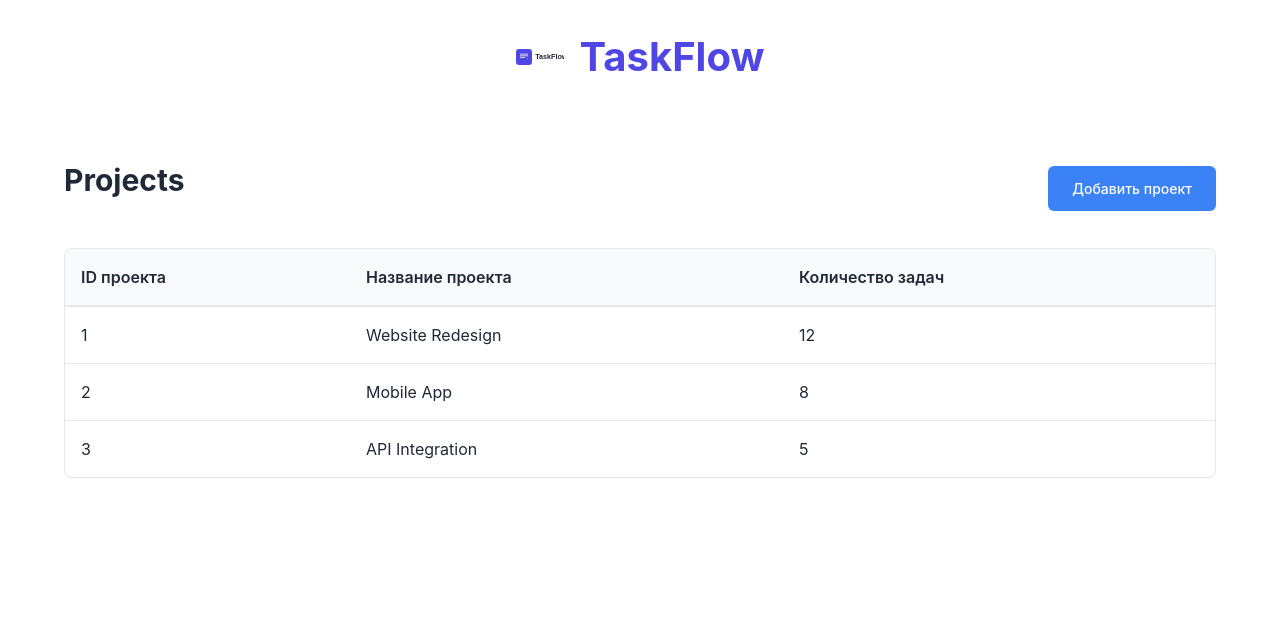
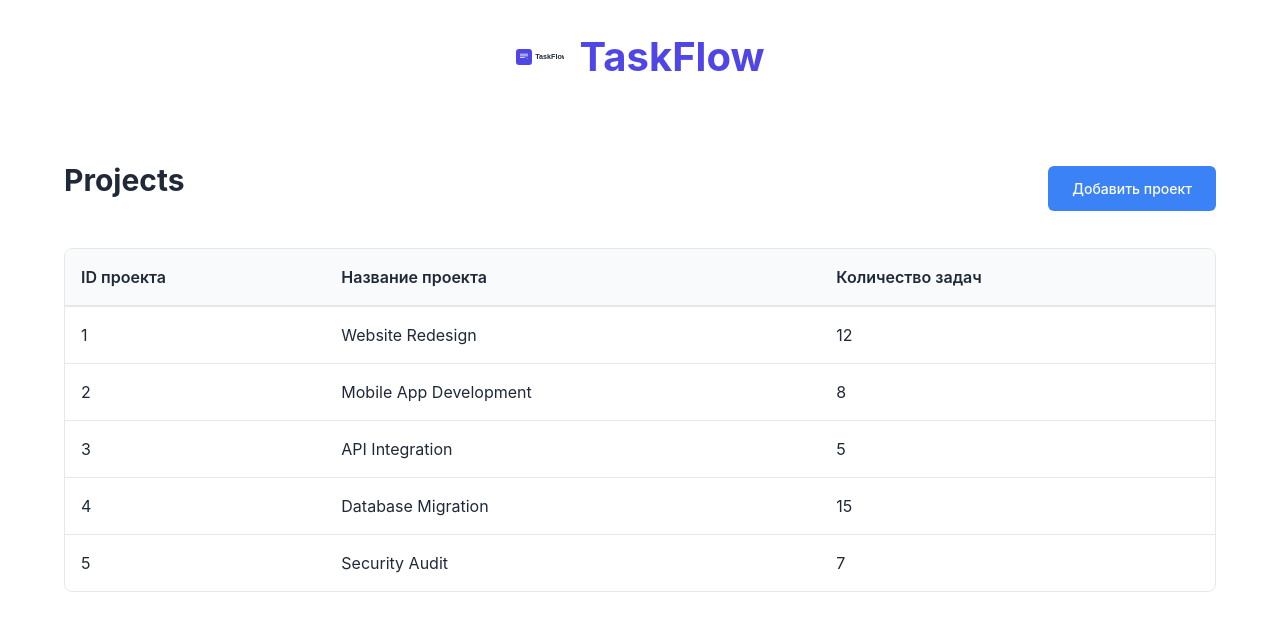
Before and after one commit to sundevil666/project-task-manager-vue, a Vue app: page / in a window 1280 px wide. Shown: the top 630 px of the page. Built offline with nearby package versions, Linux system fonts and the light colour scheme.

Commit message:
connect projects to pinia store

```diff
--- a/src/components/ProjectRow.vue
+++ b/src/components/ProjectRow.vue
@@ -10,7 +10,11 @@
 interface Project {
   id: number
   name: string
+  description: string
+  status: 'Planning' | 'In Progress' | 'Completed' | 'On Hold'
+  createdDate: string
   taskCount: number
+  tasks?: any[]
 }
 
 defineProps<{
--- a/src/pages/ProjectsPage.vue
+++ b/src/pages/ProjectsPage.vue
@@ -6,7 +6,10 @@
     </div>
 
     <div class="projects-table-container">
-      <table class="projects-table">
+      <div v-if="isLoading" class="loading-state">
+        Loading...
+      </div>
+      <table v-else class="projects-table">
         <thead>
           <tr>
             <th>ID проекта</th>
@@ -32,23 +35,24 @@
 </template>
 
 <script setup lang="ts">
-import { ref } from 'vue'
+import { ref, onMounted } from 'vue'
+import { storeToRefs } from 'pinia'
 import ProjectRow from '../components/ProjectRow.vue'
 import AddProjectModal from '../components/AddProjectModal.vue'
+import { useProjectsStore } from '../store/projects'
+import { useAppStore } from '../store/index'
 
-interface Project {
-  id: number
-  name: string
-  taskCount: number
-}
+const projectsStore = useProjectsStore()
+const appStore = useAppStore()
 
-const projects = ref<Project[]>([
-  { id: 1, name: 'Website Redesign', taskCount: 12 },
-  { id: 2, name: 'Mobile App', taskCount: 8 },
-  { id: 3, name: 'API Integration', taskCount: 5 }
-])
+const { getAllProjects: projects } = storeToRefs(projectsStore)
+const { isLoading } = storeToRefs(appStore)
 
 const isModalOpen = ref(false)
+
+onMounted(async () => {
+  await projectsStore.fetchProjects()
+})
 
 const openModal = () => {
   isModalOpen.value = true
@@ -60,6 +64,13 @@ const closeModal = () => {
 </script>
 
 <style scoped>
+.loading-state {
+  padding: 2rem;
+  text-align: center;
+  color: #6b7280;
+  font-size: 1rem;
+}
+
 .projects-page {
   padding: 2rem;
 }
--- a/src/services/api.ts
+++ b/src/services/api.ts
@@ -87,6 +87,5 @@ export const api = {
   }
 }
 
-// Export types for external use
 export type { Project, Task, CreateProjectRequest, CreateTaskRequest }
 export { apiClient }
--- a/src/services/mockApi.ts
+++ b/src/services/mockApi.ts
@@ -75,13 +75,11 @@ export const mockApi = {
     if (projectIndex === -1) return false
 
     projects.splice(projectIndex, 1)
-    // Also delete all tasks for this project
     tasks = tasks.filter(t => t.projectId !== id)
 
     return true
   },
 
-  // Tasks API
   async getTasks(projectId?: number): Promise<Task[]> {
     await delay(250)
 
@@ -99,7 +97,6 @@ export const mockApi = {
   async createTask(taskData: CreateTaskRequest): Promise<Task> {
     await delay(350)
 
-    // Verify project exists
     const project = projects.find(p => p.id === taskData.projectId)
     if (!project) {
       throw new Error('Project not found')
```
